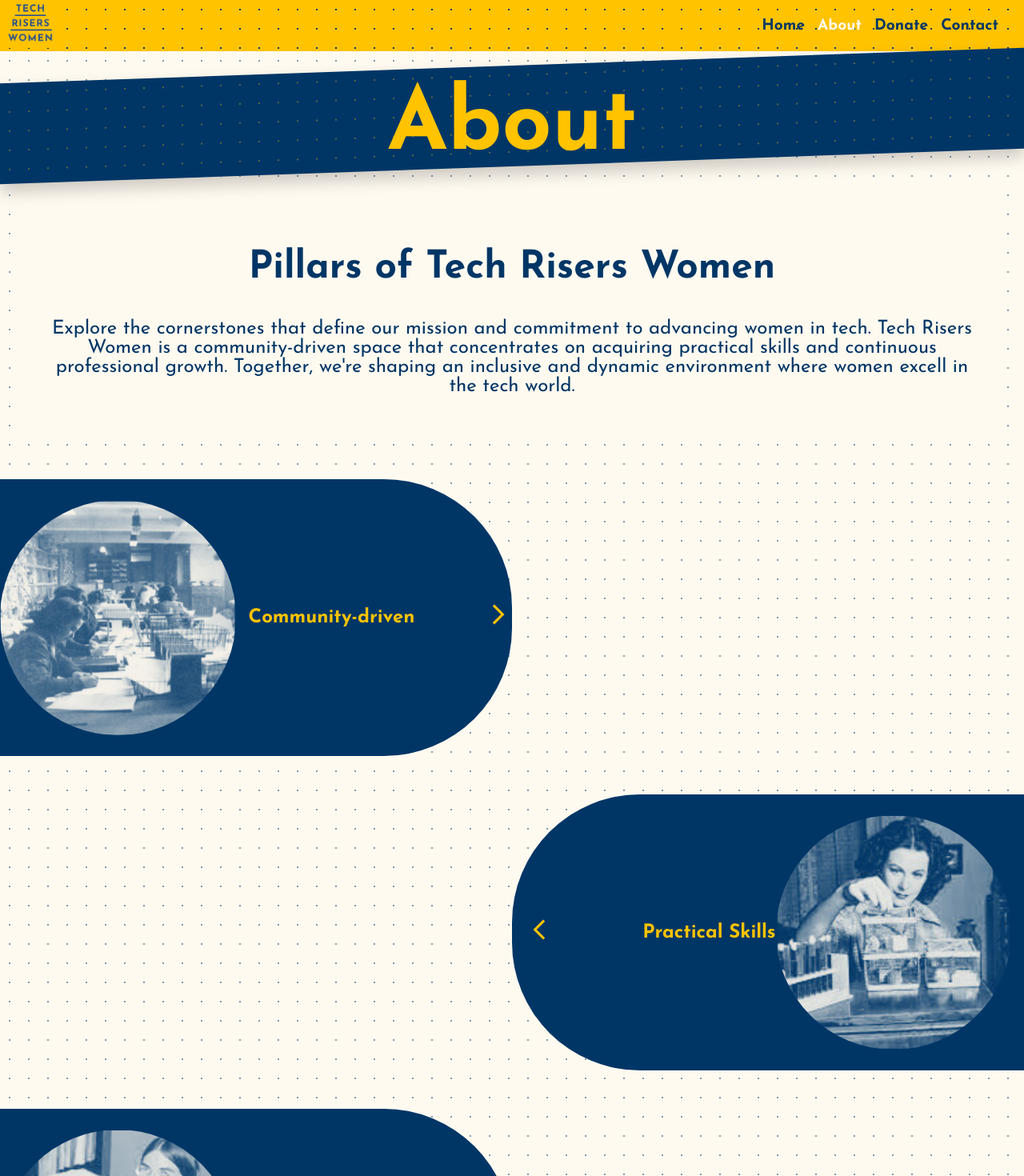
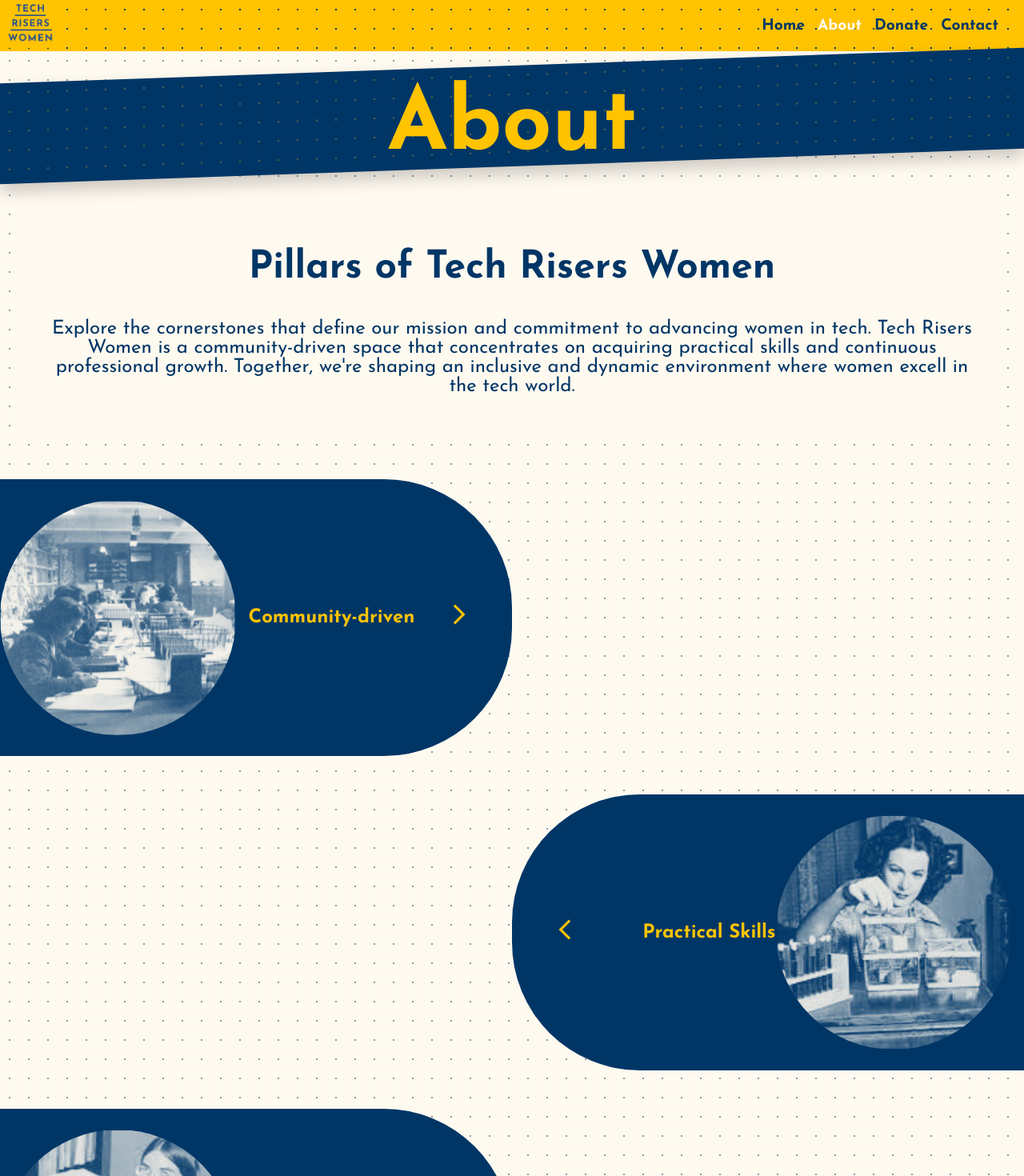
Before and after one commit to gros-pataplouf/Tech-Risers-Women.github.io, a React (Create React App) app: page /about in a window 1280 px wide. Shown: the top 1470 px of the page at 80% size. Built offline with nearby package versions, Linux system fonts and the light colour scheme.

Commit message:
css clean up

```diff
--- a/src/components/hamburgerMenu.module.css
+++ b/src/components/hamburgerMenu.module.css
@@ -58,7 +58,6 @@
   left: 0;
   width: 30%;
   padding: 5rem 0 2rem 2.5rem;
-
   box-shadow: 4px 4px 10px rgba(0, 0, 0, 0.2);
   border-radius: 0 0 3px 0;
   background-color: var(---baselight);
@@ -70,7 +69,7 @@
   transition: all 0.6s ease-in-out;
 }
 .hamburgerMenu .menuClosed {
-  transform: translateX(-100%);
+  transform: translateX(-120%);
   transition: transform 0.5s ease-in-out;
 }
 .hamburgerLink {
--- a/src/moons/pillars.module.css
+++ b/src/moons/pillars.module.css
@@ -19,13 +19,13 @@
 
 .pillar1,
 .pillar3 {
-  grid-template-columns: 50% 25% 24% 1%;
+  grid-template-columns: 50% 25% 20% 5%;
   border-radius: 0 10rem 10rem 0;
   transform: translateX(-50%);
 }
 
 .pillar2 {
-  grid-template-columns: 1% 24% 25% 50%;
+  grid-template-columns: 5% 20% 25% 50%;
   border-radius: 10rem 0 0 10rem;
   text-align: end;
   transform: translateX(50%);
--- a/src/planets/about.module.css
+++ b/src/planets/about.module.css
@@ -1,8 +1,9 @@
 .about {
-  min-height: 250vh;
+  min-height: 100vh;
   height: 100%;
   margin: 0;
   padding-top: 3.1rem;
+  padding-bottom: 3rem;
   background-color: var(---light);
   background-image: radial-gradient(circle, #0036667d 1px, transparent 0);
   background-size: 1.5rem 1.5rem;
--- a/src/planets/contact.module.css
+++ b/src/planets/contact.module.css
@@ -3,6 +3,7 @@
   height: 100%;
   margin: 0;
   padding-top: 3.1rem;
+  padding-bottom: 3rem;
   background-color: var(---basedark);
   background-image: radial-gradient(circle, #ffc400b4 1px, transparent 0);
   background-size: 1.5rem 1.5rem;
--- a/src/planets/donate.module.css
+++ b/src/planets/donate.module.css
@@ -1,8 +1,9 @@
 .donate {
-  min-height: 120vh;
+  min-height: 100vh;
   height: 100%;
   margin: 0;
   padding-top: 3.1rem;
+  padding-bottom: 3rem;
   background-color: var(---light);
   background-image: radial-gradient(circle, #0036667d 1px, transparent 0);
   background-size: 1.5rem 1.5rem;
--- a/src/planets/home.module.css
+++ b/src/planets/home.module.css
@@ -1,8 +1,9 @@
 .home {
-  min-height: 250vh;
+  min-height: 100vh;
   height: 100%;
   margin: 0;
   padding-top: 3.1rem;
+  padding-bottom: 3rem;
   background-color: #fffaf0;
   background-image: radial-gradient(circle, #0036667d 1px, transparent 0);
   background-size: 1.5rem 1.5rem;
```
